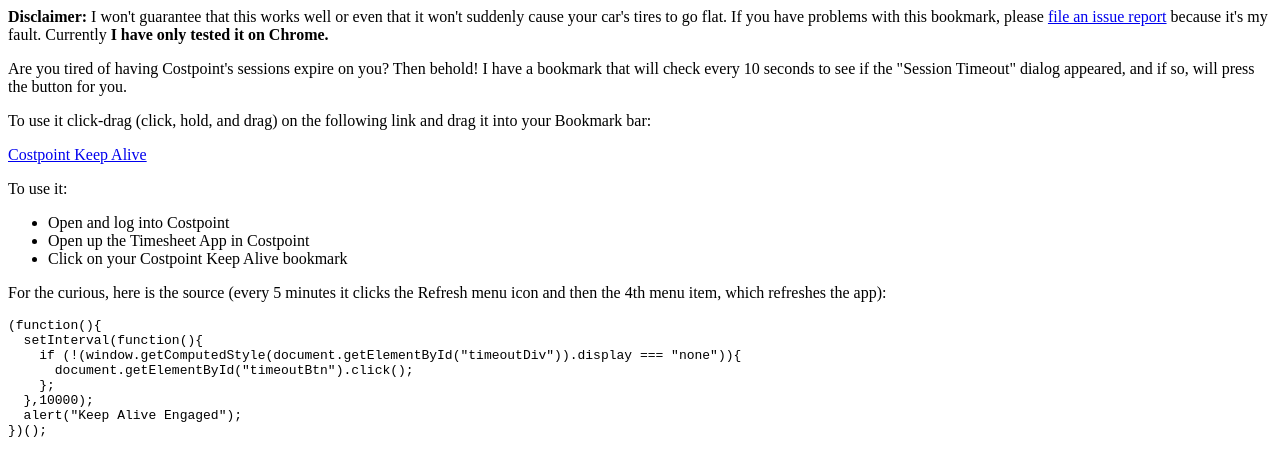
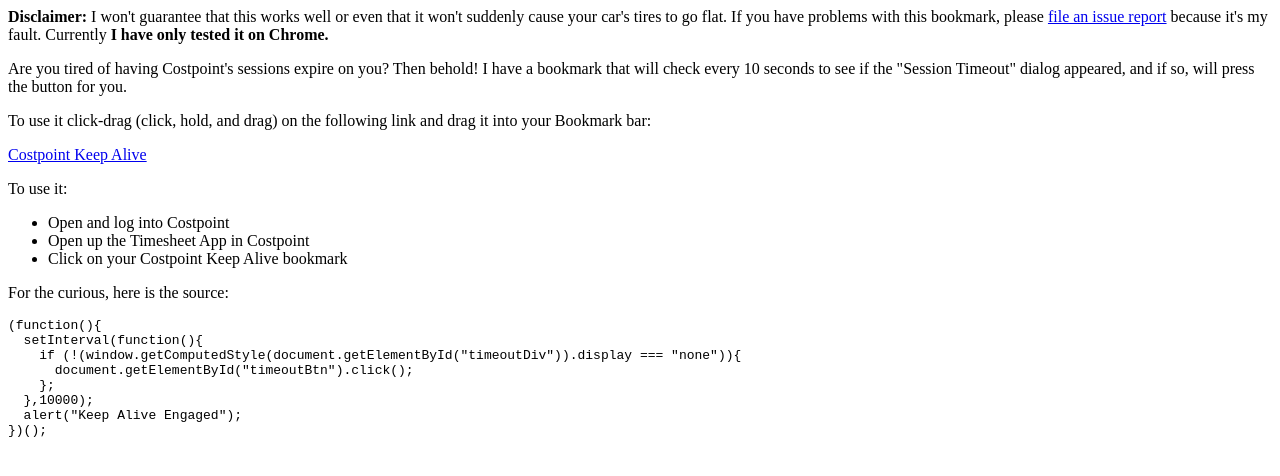
Before and after one commit to rbuccigrossi/CostpointKeepAlive, a plain HTML site: page index.html in a window 1280 px wide. Drawn offline with Linux system fonts and the light colour scheme.

Commit message:
Update index.html
Updated the description of the source

```diff
--- a/index.html
+++ b/index.html
@@ -35,8 +35,7 @@ To use it:
 
 
 <P>
-For the curious, here is the source (every 5 minutes it clicks the
-Refresh menu icon and then the 4th menu item, which refreshes the app):
+For the curious, here is the source:
 
 <pre>
 (function(){
```
